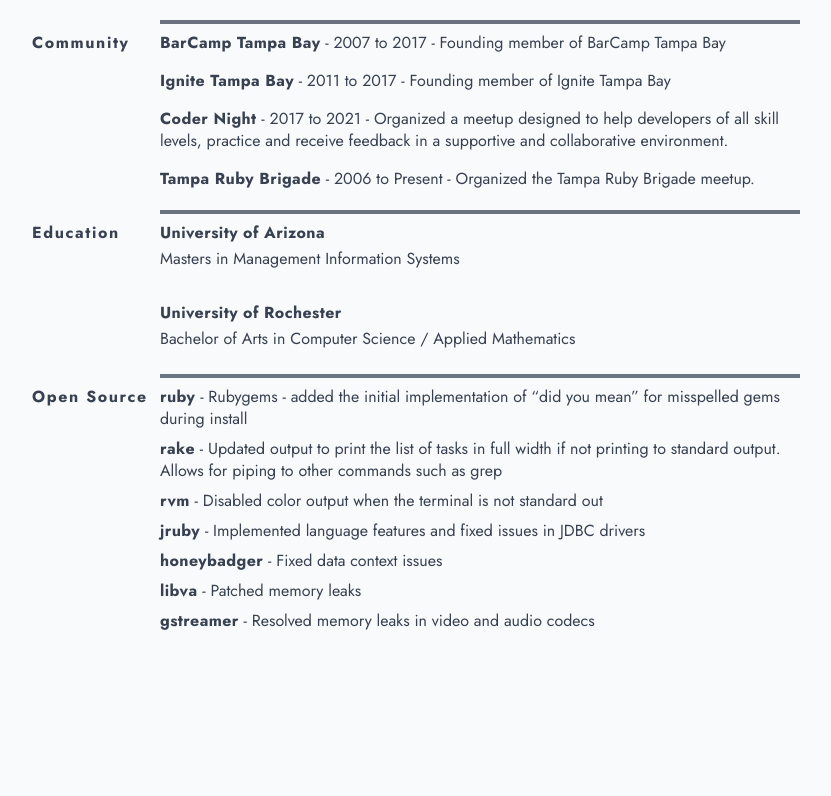
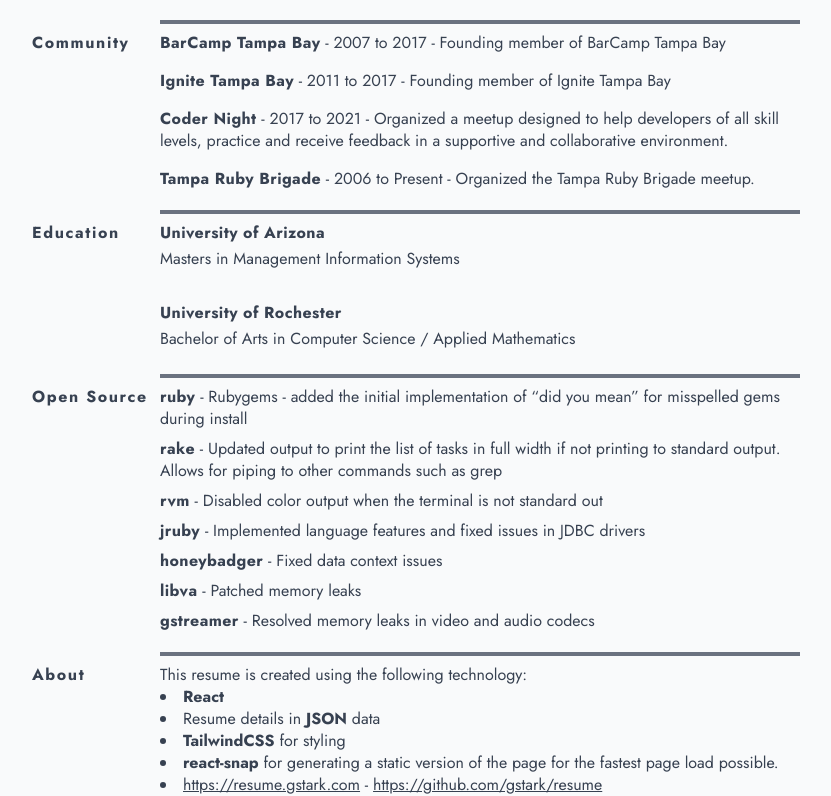
Before and after one commit to gstark/resume, a React (Vite) app: page / in a window 1280 px wide. Shown: the part 1980-2776 px from the top of the page, without its empty margins (224-1055 px from the left). Before the commit the page ends 2612 px from the top, so only its background shows below. Built offline with nearby package versions, Linux system fonts and the light colour scheme.

Commit message:
Adding an "about" section

```diff
--- /dev/null
+++ b/src/AboutResume.tsx
@@ -0,0 +1,59 @@
+import React from 'react'
+import cx from 'classnames'
+import {
+  sectionTitleClassNames,
+  sectionTitleBorderClassNames,
+  sectionBodyClassNames,
+  sectionBodyBorderClassNames,
+} from './styleConstants'
+
+export function AboutResume() {
+  return (
+    <section className="grid grid-cols-12 my-0">
+      <p
+        className={cx(
+          'font-bold tracking-widest',
+          sectionTitleClassNames,
+          sectionTitleBorderClassNames
+        )}
+      >
+        About
+      </p>
+      <article
+        className={cx(sectionBodyClassNames, sectionBodyBorderClassNames)}
+      >
+        <div>
+          <p>This resume is created using the following technology:</p>
+
+          <ul
+            className="list-disc list-inside pl-4"
+            style={{ textIndent: '-1rem' }}
+          >
+            <li>
+              <span className="font-bold">React</span>
+            </li>
+            <li>
+              Resume details in <span className="font-bold">JSON</span> data
+            </li>
+            <li>
+              <span className="font-bold">TailwindCSS</span> for styling
+            </li>
+            <li>
+              <span className="font-bold">react-snap</span> for generating a
+              static version of the page for the fastest page load possible.
+            </li>
+            <li>
+              <a className="underline" href="https://resume.gstark.com">
+                https://resume.gstark.com
+              </a>{' '}
+              -{' '}
+              <a className="underline" href="https://github.com/gstark/resume">
+                https://github.com/gstark/resume
+              </a>
+            </li>
+          </ul>
+        </div>
+      </article>
+    </section>
+  )
+}
--- a/src/App.tsx
+++ b/src/App.tsx
@@ -4,6 +4,7 @@
 import { Education } from './Education'
 import { OpenSource } from './OpenSource'
 import { Community } from './Community'
+import { AboutResume } from './AboutResume'
 import { Skills } from './Skills'
 
 export function App() {
@@ -52,9 +53,13 @@
           <Education key={index} showTitle={index === 0} {...education} />
         ))}
 
-        {resume.opensource.map((opensource, index) => (
-          <OpenSource key={index} showTitle={index === 0} {...opensource} />
-        ))}
+        <div className="my-5">
+          {resume.opensource.map((opensource, index) => (
+            <OpenSource key={index} showTitle={index === 0} {...opensource} />
+          ))}
+        </div>
+
+        <AboutResume />
       </div>
     </>
   )
```
